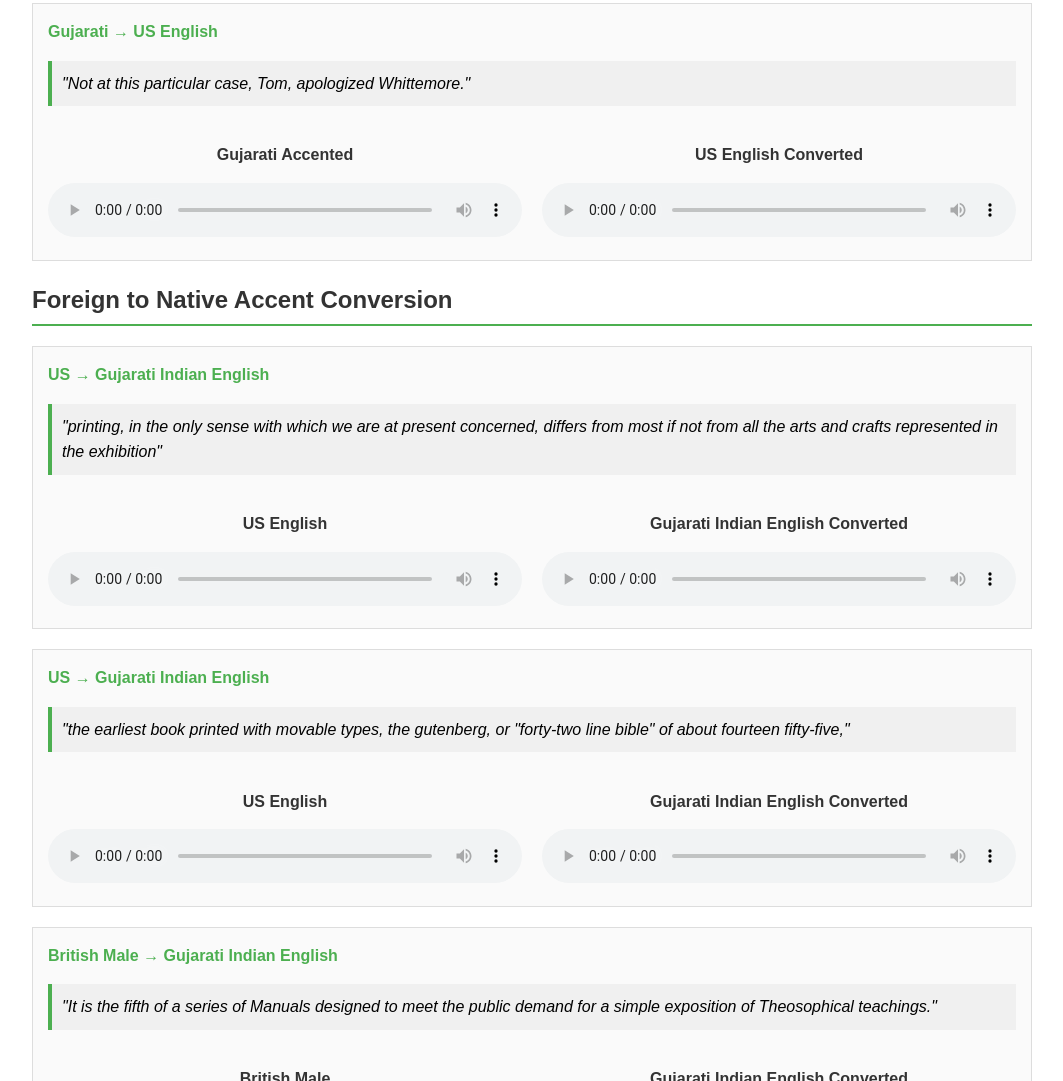
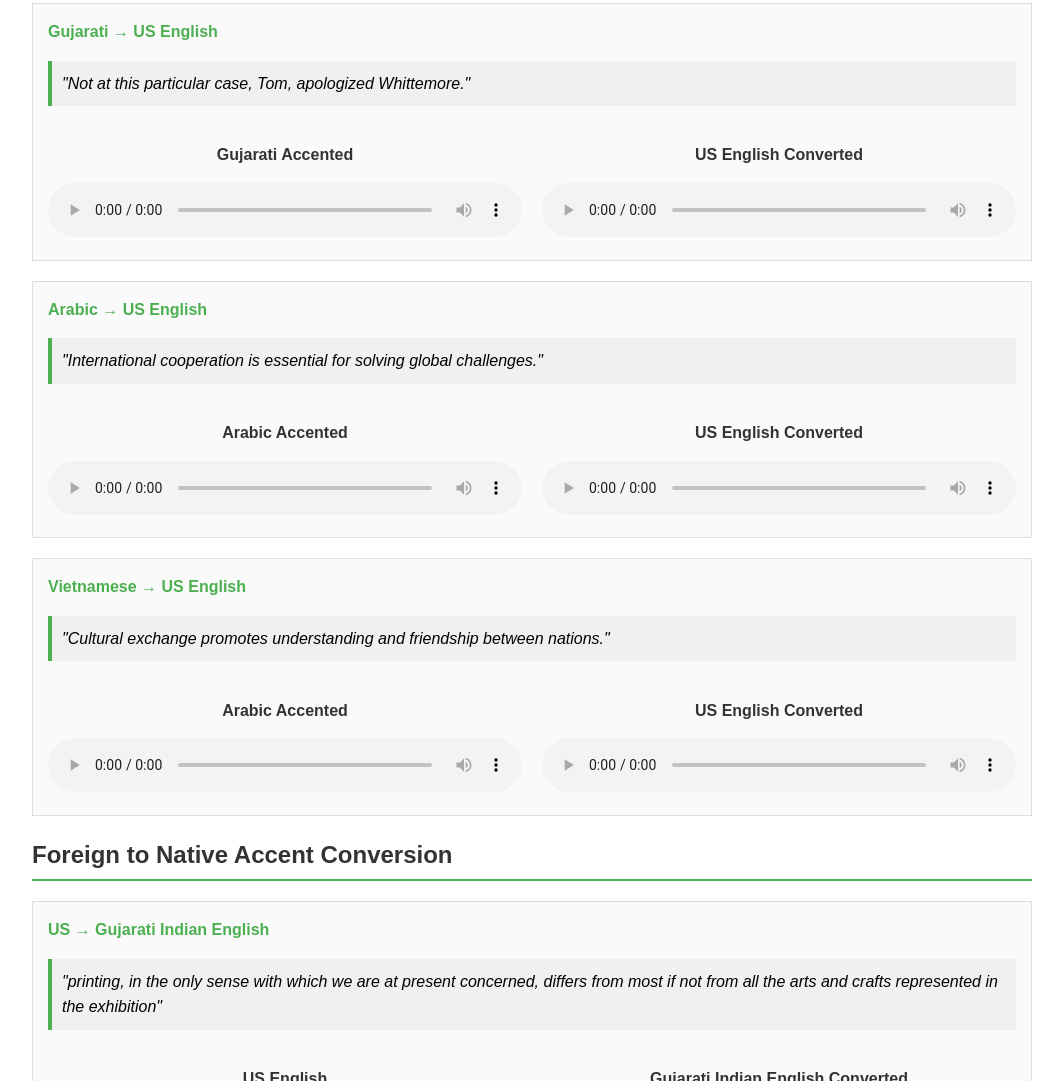
Before and after one commit to siplabtts/m20-avc, a plain HTML site: page index.html in a window 1280 px wide. Shown: the part 2005-3086 px from the top of the page, without its empty margins (108-1171 px from the left). Drawn offline with Linux system fonts and the light colour scheme.

Commit message:
Unseen samples added

```diff
--- a/index.html
+++ b/index.html
@@ -227,37 +227,37 @@
             </div>
         </div>
 
-        <!-- <div class="sample">
+         <div class="sample">
             <h3>Arabic → US English</h3>
             <div class="text-content">"International cooperation is essential for solving global challenges."</div>
             <div class="audio-pair">
                 <div class="audio-item">
                     <h4 class="source">Arabic Accented</h4>
-                    <audio controls style="width: 100%;"><source src="../results_in_to_lj/ground/train_tamil_male_00159.wav" type="audio/wav">Your browser does not support the audio element.</audio>
+                    <audio controls style="width: 100%;"><source src="unseen_orig/arabic_accent_arctic_b0120_arabic_female.wav" type="audio/wav">Your browser does not support the audio element.</audio>
                 </div>
                 <div class="audio-item">
                     <h4 class="converted">US English Converted</h4>
-                    <audio controls style="width: 100%;"><source src="../results_in_to_lj/train_tamil_male_00159.wav" type="audio/wav">Your browser does not support the audio element.</audio>
+                    <audio controls style="width: 100%;"><source src="unseen_conv/arctic_b0248_arabic_female.wav" type="audio/wav">Your browser does not support the audio element.</audio>
                 </div>
             </div>
         </div>
 
         <div class="sample">
-            <h3>Arabic → US English</h3>
+            <h3>Vietnamese → US English</h3>
             <div class="text-content">"Cultural exchange promotes understanding and friendship between nations."</div>
             <div class="audio-pair">
                 <div class="audio-item">
                     <h4 class="source">Arabic Accented</h4>
-                    <audio controls style="width: 100%;"><source src="../results_in_to_lj/ground/train_tamil_male_00343.wav" type="audio/wav">Your browser does not support the audio element.</audio>
+                    <audio controls style="width: 100%;"><source src="unseen_orig/arctic_b0248_arabic_female.wav" type="audio/wav">Your browser does not support the audio element.</audio>
                 </div>
                 <div class="audio-item">
                     <h4 class="converted">US English Converted</h4>
-                    <audio controls style="width: 100%;"><source src="../results_in_to_lj/train_tamil_male_00343.wav" type="audio/wav">Your browser does not support the audio element.</audio>
+                    <audio controls style="width: 100%;"><source src="unseen_conv/arabic_accent_arctic_b0120_arabic_female.wav" type="audio/wav">Your browser does not support the audio element.</audio>
                 </div>
             </div>
         </div>
 
-        <div class="sample">
+      <!--  <div class="sample">
             <h3>Vietnamese → US English</h3>
             <div class="text-content">"Environmental protection requires collective effort from all communities."</div>
             <div class="audio-pair">
```
